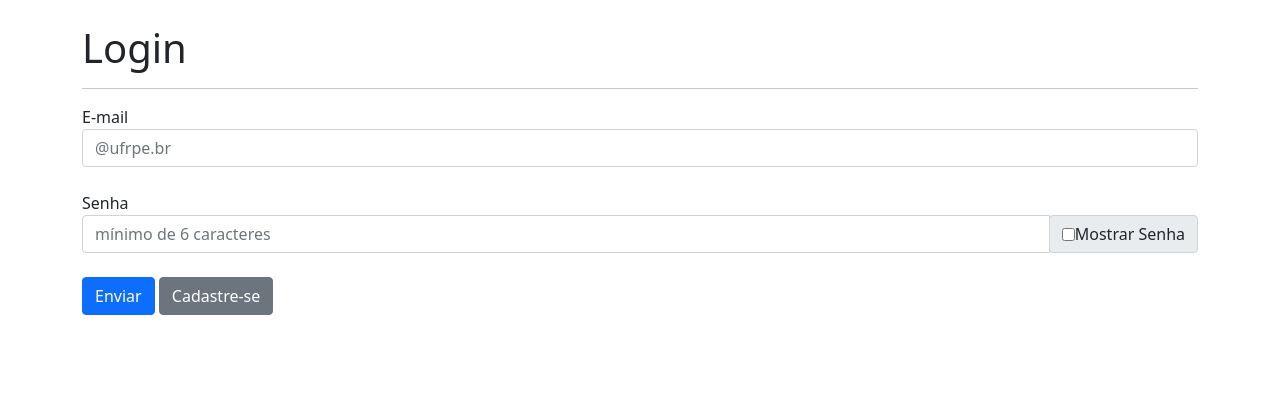
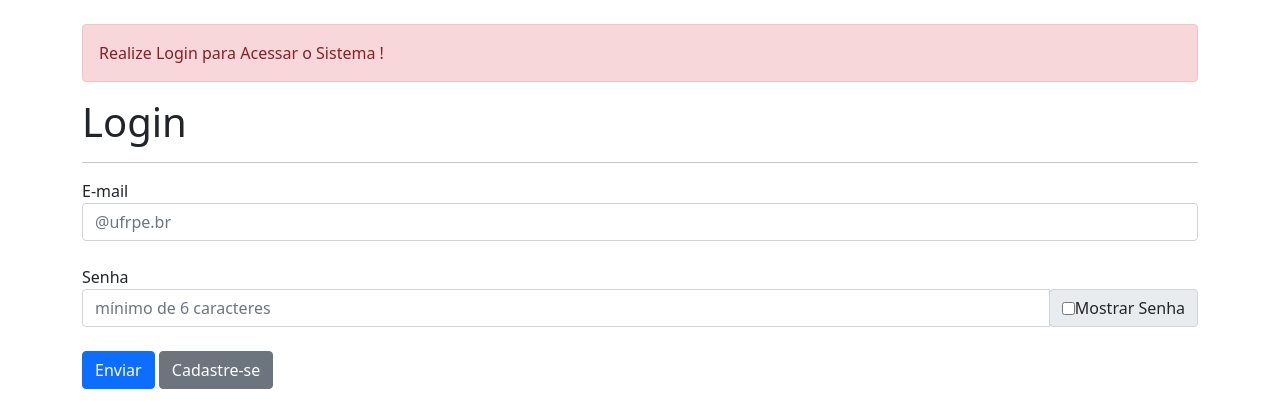
Before and after one commit to marceloifpe/Sistema_mapeamento_laboratorio, a Django app: page /auth/login/?status=2 in a window 1280 px wide. Shown: the part 126-546 px from the top of the page. Run offline with Django 4.2, Linux system fonts and the light colour scheme.

Commit message:
auth_login

```diff
--- a/usuarios/templates/cadastro.html
+++ b/usuarios/templates/cadastro.html
@@ -26,7 +26,7 @@
 
     {% if status == '3' %}
     <div class="alert alert-danger" role="alert">
-        Sua senha deve ter no mínimo de 6 caracteres!
+        Sua senha deve ter no mínimo de 8 caracteres considerando: letras maísculas e minusculas, números e caracteres especiais!
     </div>
     {% endif %}
 
@@ -59,7 +59,7 @@
                 <br>
                 <label>Senha</label>
                 <div class="input-group">
-                    <input name="senha" id="senha" class="form-control" type="password" placeholder="mínimo de 6 caracteres">
+                    <input name="senha" id="senha" class="form-control" type="password" placeholder="mínimo de 8 caracteres">
                     <div class="input-group-append">
                         <div class="input-group-text">
                             <input type="checkbox" onclick="mostrarSenha()"> Mostrar Senha
--- a/usuarios/templates/login.html
+++ b/usuarios/templates/login.html
@@ -9,6 +9,11 @@
     {% if status == '1' %}
     <div class="alert alert-danger" role="alert">
         Email e Senha Inválidos !
+    </div>
+    {% endif %}
+    {% if status == '2' %}
+    <div class="alert alert-danger" role="alert">
+        Realize Login para Acessar o Sistema !
     </div>
     {% endif %}
 
--- a/usuarios/urls.py
+++ b/usuarios/urls.py
@@ -5,6 +5,7 @@ urlpatterns = [
     path('login/', views.login, name='login'),
     path('cadastro/', views.cadastro, name = 'cadastro'),
     path('valida_cadastro/', views.valida_cadastro, name='valida_cadastro'),
-    path('valida_login/', views.valida_login, name='valida_login')
+    path('valida_login/', views.valida_login, name='valida_login'),
     #path('home_admin/', views.home_admin, name='home_admin')
+    path('sair/', views.sair, name='sair')
 ]
--- a/usuarios/views.py
+++ b/usuarios/views.py
@@ -65,12 +65,18 @@ def valida_login(request):
         return redirect('/auth/login/?status=1')
     elif len(usuario)  >= 0:
         request.session['usuario'] = usuario[0].id
-        return redirect('/gestor/home')
+        return redirect(f'/gestor/home/')
 
     return HttpResponse(f"{email} {senha}")
+def sair(request):
+    request.session.flush()
+    return redirect('/auth/login/')
+
 
 # def home_admin(request):
 #     return HttpResponse('Seja Bem-Vindo')
+
+# return redirect(f'/gestor/home/?id_usuario={request.session["usuario"]}') testa id user
 
 
 
```
Also changed, not shown: gestor/views.py (+14 -3 lines).
